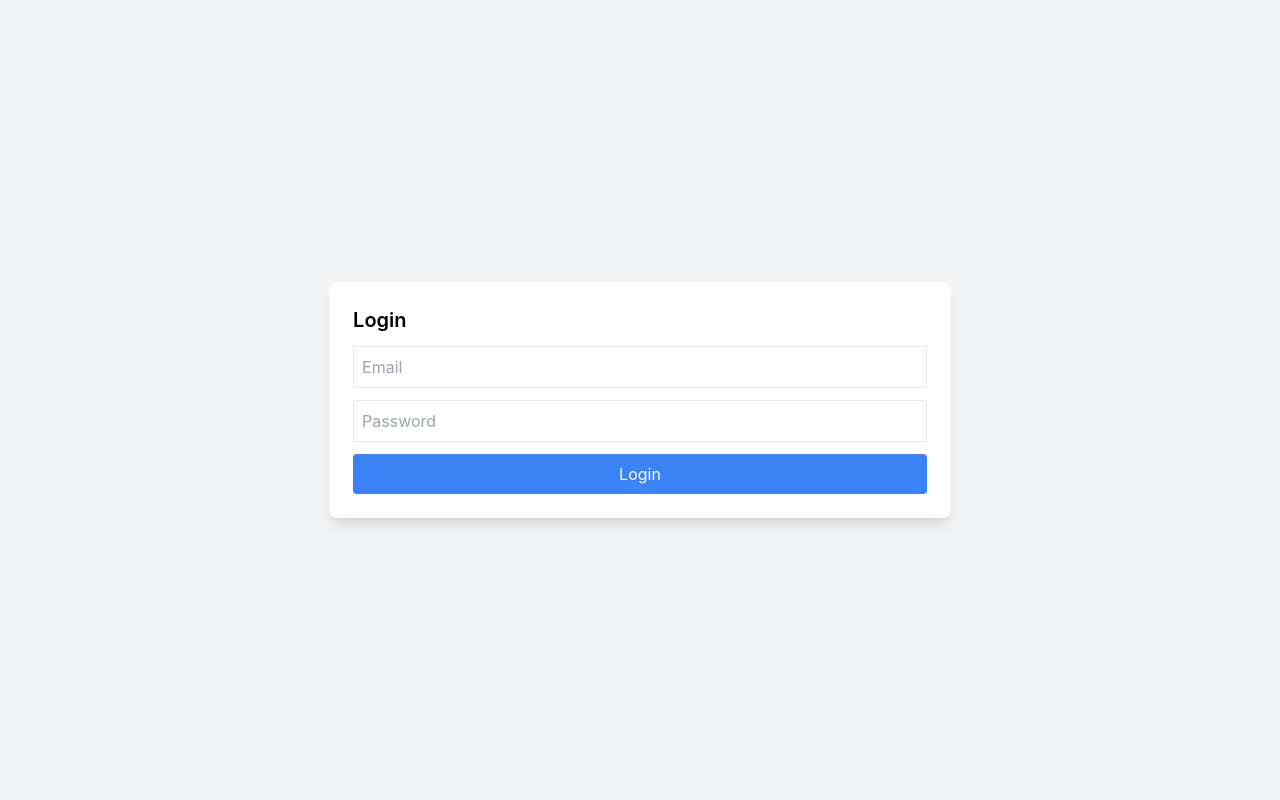
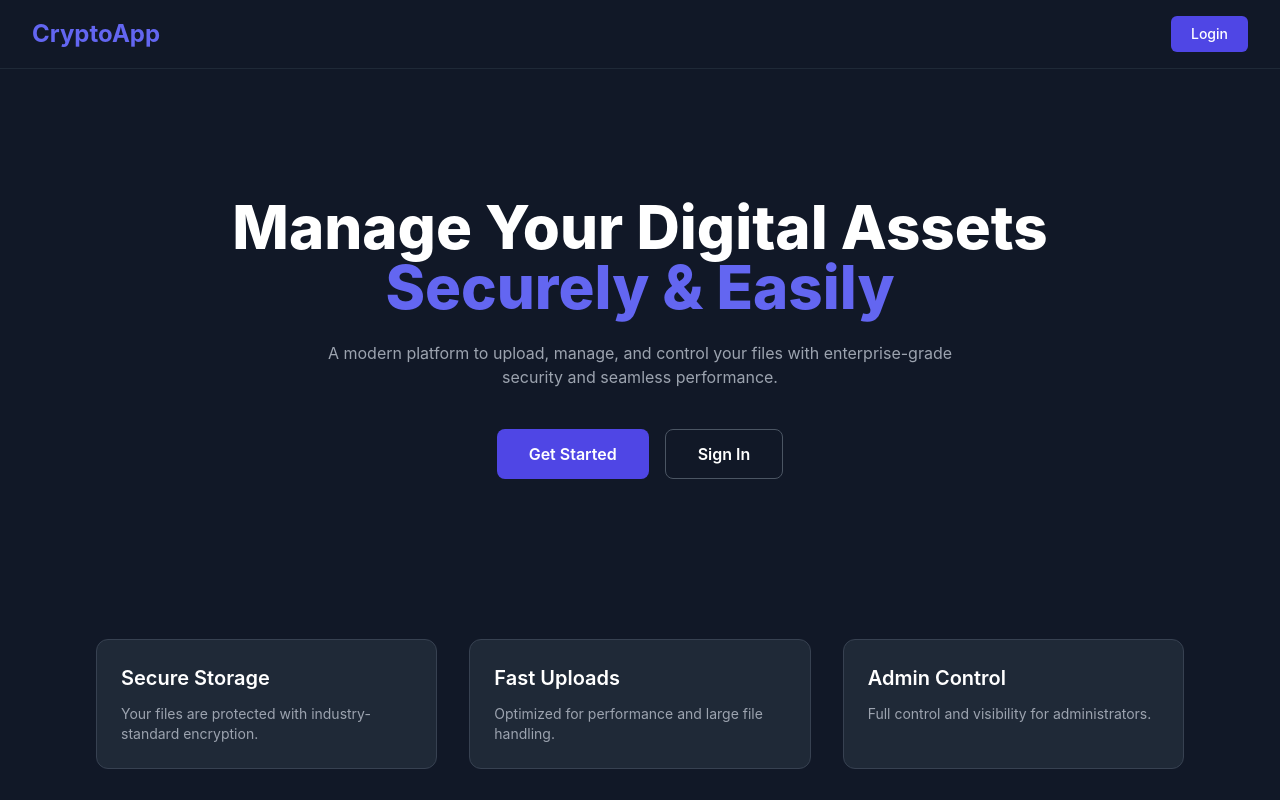
Before and after one commit to dzghj/secure-ipfs-frontend, a React (Create React App) app: page / in a window 1280 px wide. Shown: the top 800 px of the page. Built offline with nearby package versions, Linux system fonts and the light colour scheme.

Commit message:
add nmain.js

```diff
--- a/src/App.js
+++ b/src/App.js
@@ -1,43 +1,45 @@
-import { BrowserRouter as Router, Routes, Route } from "react-router-dom";
+//import { BrowserRouter as Router, Routes, Route } from "react-router-dom";
+import { BrowserRouter as Router, Routes, Route, Navigate } from "react-router-dom";
+
+import React from "react";
+
 import Login from "./pages/Login";
 import Register from "./pages/Register";
 import FileUploader from "./components/FileUploader";
 import MyFiles from "./pages/MyFiles";
 import AdminDashboard from "./pages/AdminDashboard";
-import React, { useState } from "react";
 import ForgotPassword from "./pages/ForgotPassword";
 import ResetPassword from "./pages/ResetPassword";
-
-
+import Main from "./pages/Main";
 
 function App() {
-  const [token, setToken] = React.useState(localStorage.getItem("token") || "");
-  const [user, setUser] = React.useState(null);
-
-  if (!token || !user) {
-    return (
-      <Router>
-        <Routes>
-          <Route path="/register" element={<Register setToken={setToken} setUser={setUser} />} />
-          <Route path="/*" element={<Login setToken={setToken} setUser={setUser} />} />
-        </Routes>
-      </Router>
-    );
-  }
+  const [token, setToken] = React.useState(localStorage.getItem("token"));
+  const [user, setUser] = React.useState(() => {
+    const savedUser = localStorage.getItem("user");
+    return savedUser ? JSON.parse(savedUser) : null;
+  });
 
   return (
     <Router>
       <Routes>
-        <Route path="/" element={<FileUploader token={token} user={user} />} />
-        <Route path="/myfiles" element={<MyFiles token={token} user={user} />} />
-        <Route path="/admin" element={<AdminDashboard token={token} user={user} />} />
-        <Route path="/forgot-password" element={<ForgotPassword />} />
-        <Route path="/reset-password/:token" element={<ResetPassword />} />
+        {/* PUBLIC */}
+        <Route path="/" element={<Main />} />
+        <Route path="/login" element={<Login setToken={setToken} setUser={setUser} />} />
+        <Route path="/register" element={<Register setToken={setToken} setUser={setUser} />} />
 
+        {/* PROTECTED */}
+        {token && user ? (
+          <>
+            <Route path="/upload" element={<FileUploader token={token} user={user} />} />
+            <Route path="/myfiles" element={<MyFiles token={token} user={user} />} />
+          </>
+        ) : (
+          <Route path="/upload" element={<Navigate to="/login" />} />
+        )}
+
+        <Route path="*" element={<Main />} />
       </Routes>
     </Router>
-
-
   );
 }
 
--- /dev/null
+++ b/src/pages/Main.js
@@ -0,0 +1,89 @@
+import React from "react";
+import { useNavigate } from "react-router-dom";
+
+export default function Main() {
+  const navigate = useNavigate();
+
+  return (
+    <div className="min-h-screen bg-gray-900 text-white">
+      {/* ---------- Navbar ---------- */}
+      <header className="flex items-center justify-between px-8 py-4 border-b border-gray-800">
+        <div className="text-2xl font-bold text-indigo-500">
+          CryptoApp
+        </div>
+
+        <button
+          onClick={() => navigate("/login")}
+          className="px-5 py-2 text-sm font-medium bg-indigo-600 hover:bg-indigo-700 rounded-md transition"
+        >
+          Login
+        </button>
+      </header>
+
+      {/* ---------- Hero Section ---------- */}
+      <section className="flex flex-col items-center text-center px-6 pt-32">
+        <h1 className="text-4xl md:text-6xl font-extrabold leading-tight max-w-4xl">
+          Manage Your Digital Assets <br />
+          <span className="text-indigo-500">Securely & Easily</span>
+        </h1>
+
+        <p className="mt-6 text-gray-400 max-w-2xl">
+          A modern platform to upload, manage, and control your files with
+          enterprise-grade security and seamless performance.
+        </p>
+
+        {/* CTA Buttons */}
+        <div className="mt-10 flex gap-4">
+          <button
+            onClick={() => navigate("/register")}
+            className="px-8 py-3 bg-indigo-600 hover:bg-indigo-700 rounded-lg font-semibold transition"
+          >
+            Get Started
+          </button>
+
+          <button
+            onClick={() => navigate("/login")}
+            className="px-8 py-3 border border-gray-600 hover:border-indigo-500 rounded-lg font-semibold transition"
+          >
+            Sign In
+          </button>
+        </div>
+      </section>
+
+      {/* ---------- Features ---------- */}
+      <section className="mt-40 px-8 grid grid-cols-1 md:grid-cols-3 gap-8 max-w-6xl mx-auto">
+        {[
+          {
+            title: "Secure Storage",
+            desc: "Your files are protected with industry-standard encryption.",
+          },
+          {
+            title: "Fast Uploads",
+            desc: "Optimized for performance and large file handling.",
+          },
+          {
+            title: "Admin Control",
+            desc: "Full control and visibility for administrators.",
+          },
+        ].map((item, idx) => (
+          <div
+            key={idx}
+            className="bg-gray-800 rounded-xl p-6 border border-gray-700 hover:border-indigo-500 transition"
+          >
+            <h3 className="text-xl font-semibold mb-3">
+              {item.title}
+            </h3>
+            <p className="text-gray-400 text-sm">
+              {item.desc}
+            </p>
+          </div>
+        ))}
+      </section>
+
+      {/* ---------- Footer ---------- */}
+      <footer className="mt-40 py-8 text-center text-gray-500 text-sm border-t border-gray-800">
+        © {new Date().getFullYear()} CryptoApp. All rights reserved.
+      </footer>
+    </div>
+  );
+}
```
